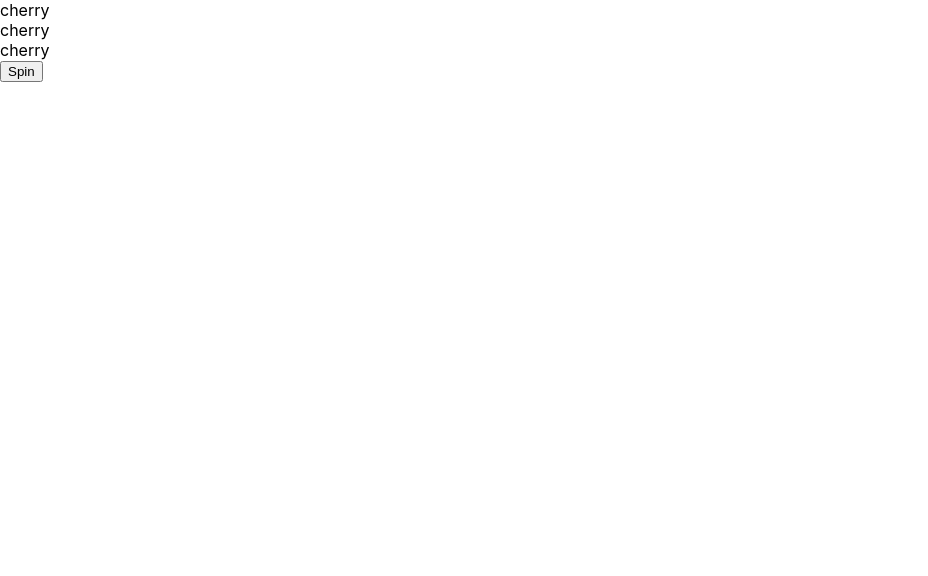
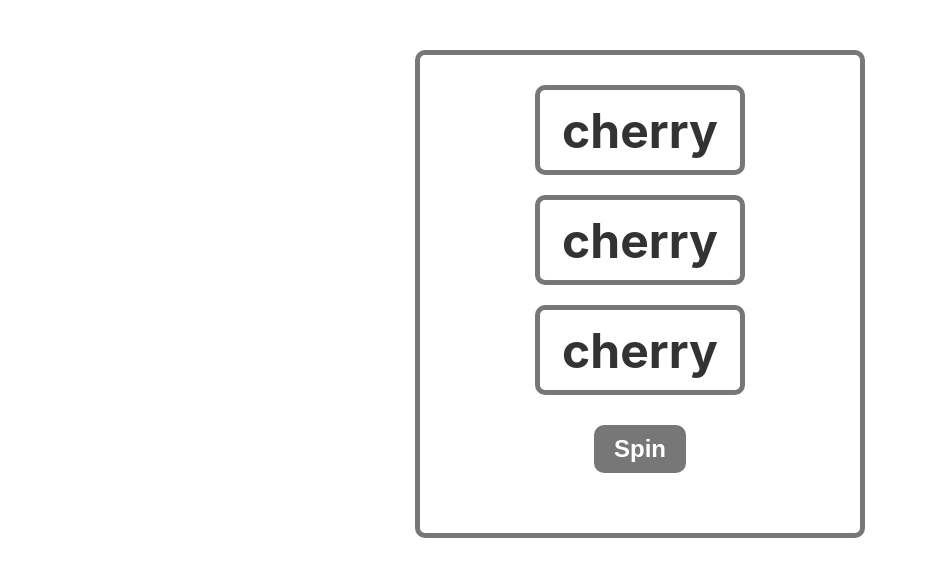
Before and after one commit to MarwanAl-Obaidi/Slot-Machine, a React (Create React App) app: page / in a window 1280 px wide. Shown: the top 576 px of the page, without its empty margins (0-928 px from the left). Built offline with nearby package versions, Linux system fonts and the light colour scheme.

Commit message:
Basic CSS added

```diff
--- a/src/App.css
+++ b/src/App.css
@@ -1,38 +1,44 @@
-.App {
-  text-align: center;
-}
-
-.App-logo {
-  height: 40vmin;
-  pointer-events: none;
-}
-
-@media (prefers-reduced-motion: no-preference) {
-  .App-logo {
-    animation: App-logo-spin infinite 20s linear;
-  }
-}
-
-.App-header {
-  background-color: #282c34;
-  min-height: 100vh;
+.SlotMachine {
   display: flex;
   flex-direction: column;
   align-items: center;
-  justify-content: center;
-  font-size: calc(10px + 2vmin);
-  color: white;
+  margin: 50px auto;
+  max-width: 400px;
+  border: 5px solid #777;
+  border-radius: 10px;
+  padding: 20px;
 }
 
-.App-link {
-  color: #61dafb;
+.Reel {
+  display: inline-flex;
+  justify-content: center;
+  align-items: center;
+  width: 200px;
+  height: 80px;
+  margin: 10px;
+  font-size: 48px;
+  font-weight: bold;
+  color: #333;
+  background-color: #fff;
+  border: 5px solid #777;
+  border-radius: 10px;
 }
 
-@keyframes App-logo-spin {
-  from {
-    transform: rotate(0deg);
-  }
-  to {
-    transform: rotate(360deg);
-  }
+button {
+  margin: 20px;
+  padding: 10px 20px;
+  font-size: 24px;
+  font-weight: bold;
+  color: #fff;
+  background-color: #777;
+  border: none;
+  border-radius: 10px;
+  cursor: pointer;
 }
+
+.Result {
+  font-size: 36px;
+  font-weight: bold;
+  color: #333;
+  margin-top: 20px;
+}
--- a/src/App.js
+++ b/src/App.js
@@ -1,4 +1,5 @@
 import React, { useState } from 'react';
+import './App.css';
 
 const SYMBOLS = ["cherry", "lemon", "orange", "plum", "bell", "bar", "seven"];
 const WIN_COMBINATIONS =
```
